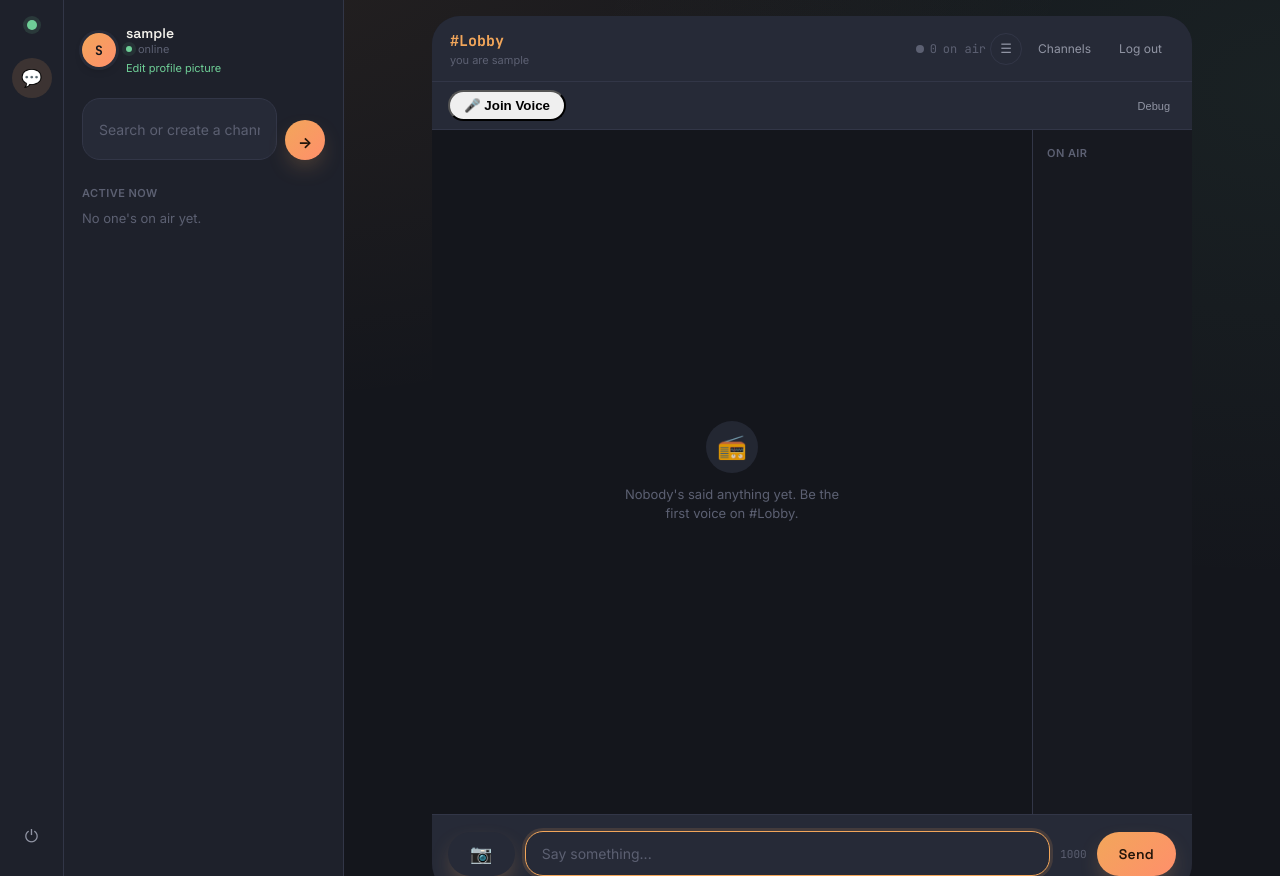
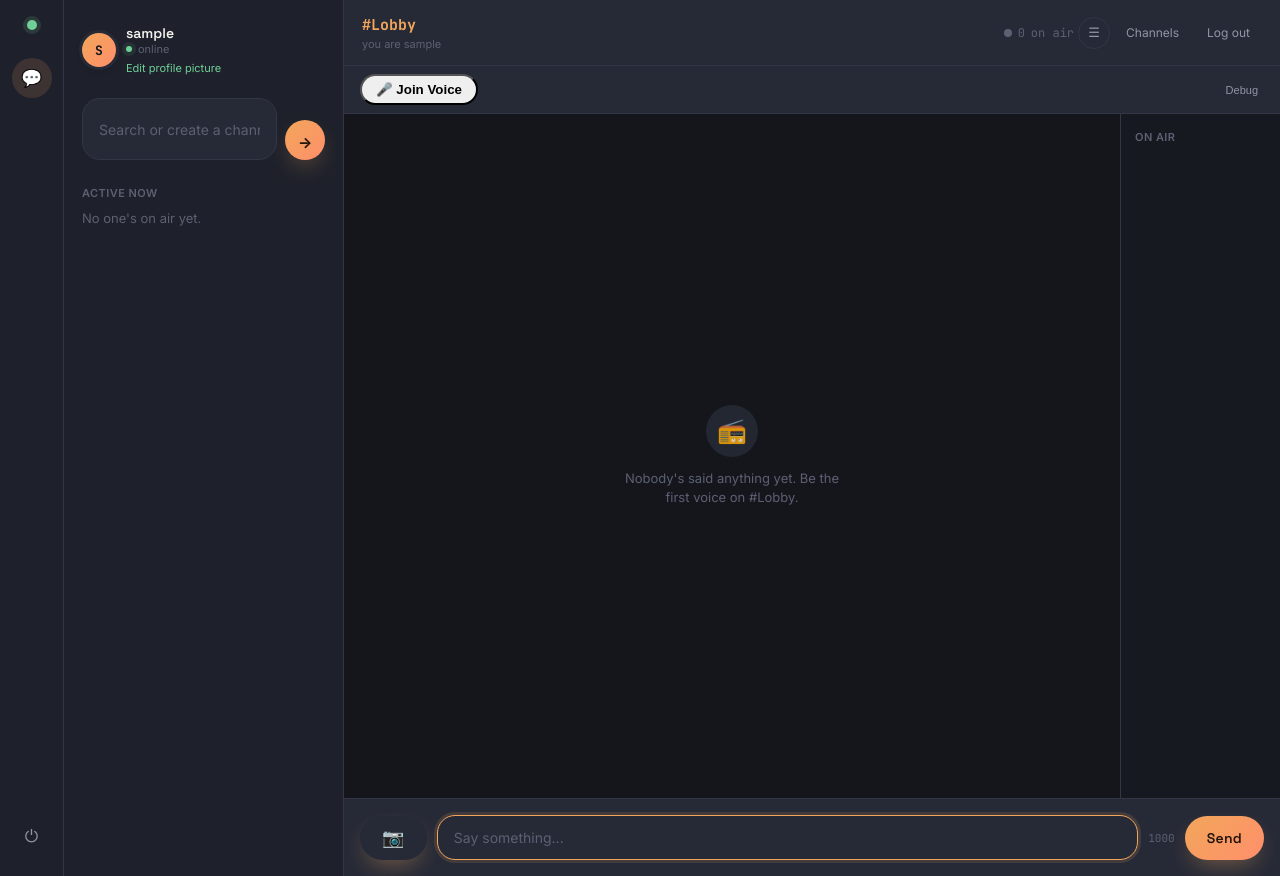
Before and after one commit to eckermania14/wavelength, a Flask app: page /r/1 in a window 1280 px wide. Run offline with Flask 3, Linux system fonts and the light colour scheme; the visitor is signed in with stand-in values (Sample User, id 1); data comes from the database, SQL or seed files in the repository; some libraries are stand-ins or nearby versions.

Commit message:
Updated Css for chat

```diff
--- a/static/style.css
+++ b/static/style.css
@@ -576,16 +576,18 @@ form button:active,
 /* ---- Chat room ---- */
 
 .chat-wrap {
-  max-width: 760px;
-  margin: 24px auto;
-  background: var(--panel);
-  border: 1px solid var(--panel-line);
-  border-radius: var(--radius-lg);
-  display: flex;
-  flex-direction: column;
-  height: 88vh;
-  overflow: hidden;
-  box-shadow: var(--shadow-soft);
+    flex: 1;
+    width: 100%;
+    height: 100%;
+    margin: 0;
+    max-width: none;
+
+    display: flex;
+    flex-direction: column;
+
+    background: var(--panel);
+    border: 1px solid var(--panel-line);
+    border-radius: 0;
 }
 
 .chat-header {
@@ -687,7 +689,7 @@ form button:active,
 .message {
   display: flex;
   gap: 10px;
-  max-width: 78%;
+  max-width: 95%;
 }
 
 .message.mine {
@@ -1121,9 +1123,10 @@ html, body.dashboard-body {
 /* ---- Main content area ---- */
 
 .main {
-  flex: 1;
-  overflow-y: auto;
-  padding: 44px 48px 60px;
+    flex: 1;
+    display: flex;
+    padding: 0;
+    overflow: hidden;
 }
 
 .main-header {
```
